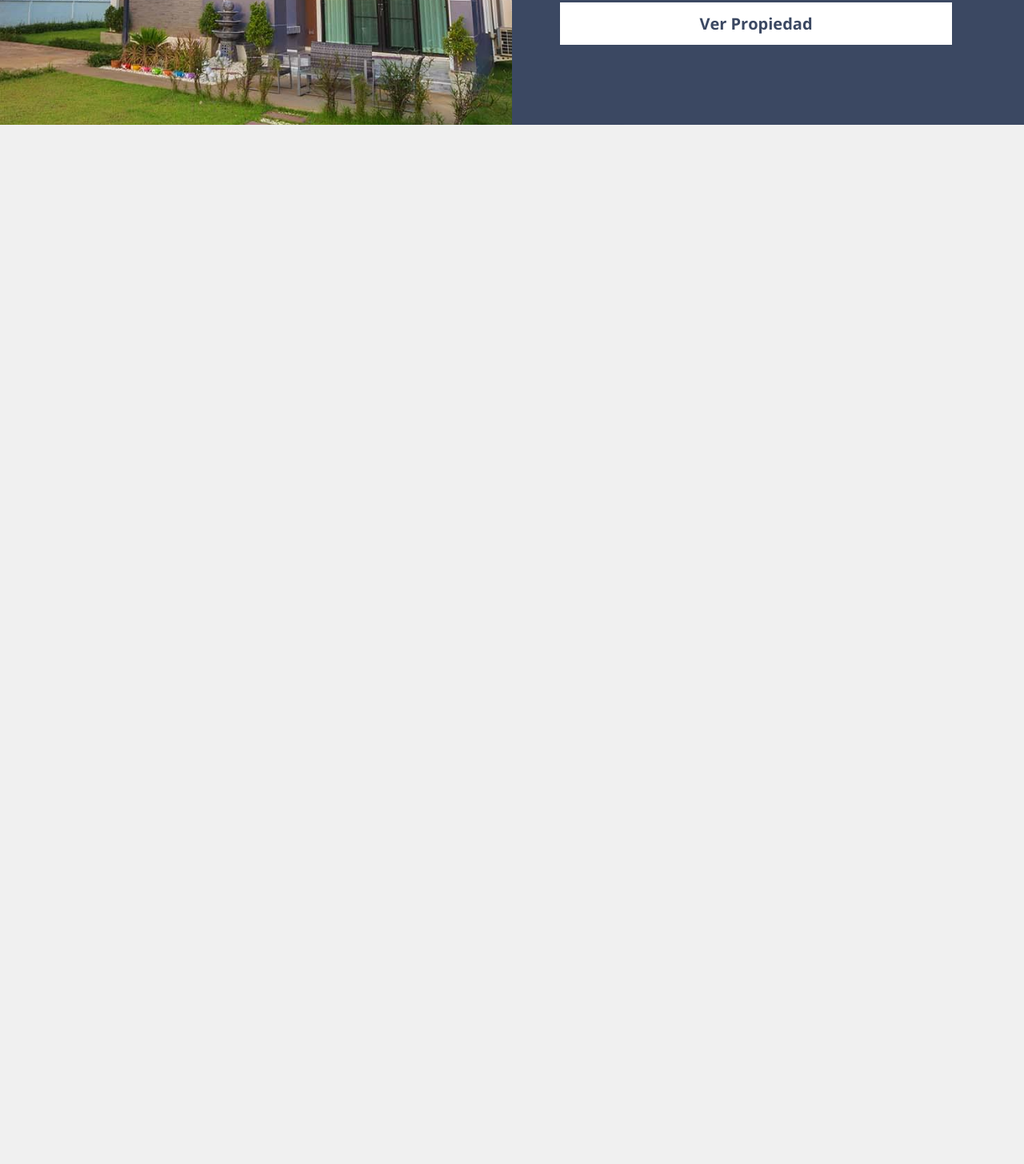
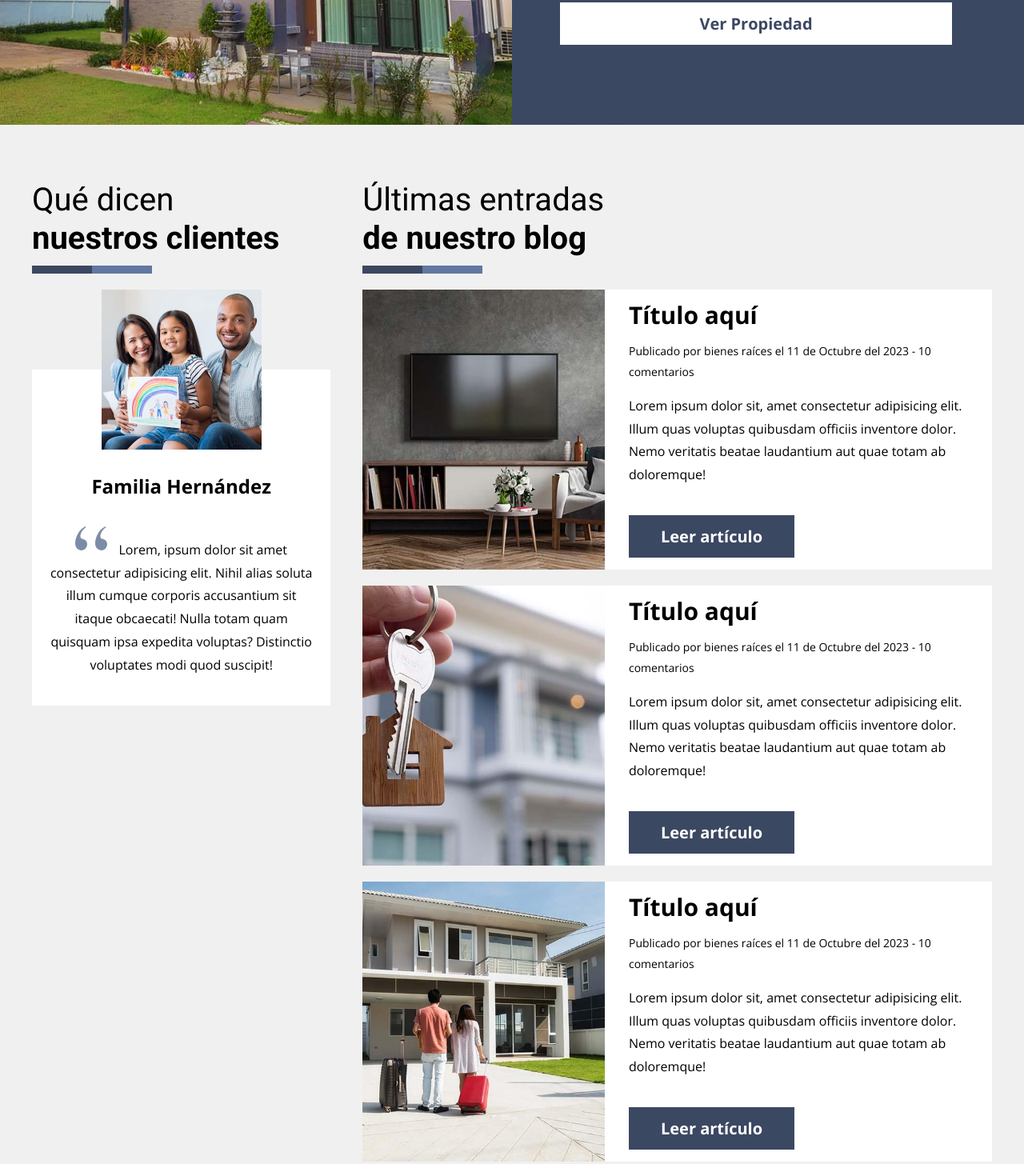
Before and after one commit to Geovanex24/real-state, a website: page index.html in a window 1280 px wide. Shown: the part 2451-3906 px from the top of the page at 80% size. Before the commit the page ends 2607 px from the top, so only its background shows below. Drawn offline with nearby package versions, Linux system fonts and the light colour scheme.

Commit message:
feat: Add reviews and comments

```diff
--- a/index.html
+++ b/index.html
@@ -149,6 +149,68 @@
         </div>
     </section>
 
+    <div class="testimoniales-blog contenedor">
+        <section class="testimoniales-blog__testimoniales">
+            <h2 class="testimoniales-blog__heading">Qué dicen <span>nuestros clientes</span></h2>
+            <div class="testimonial">
+                <img src="build/img/testimonial.jpg" alt="Imagen del testimonial" class="testimonial__imagen">
+                <div class="testimonial__contenido">
+                    <p class="testimonial__nombre">Familia Hernández</p>
+                    <p class="testimonial__texto">
+                        Lorem, ipsum dolor sit amet consectetur adipisicing elit. Nihil alias soluta illum cumque
+                        corporis accusantium sit itaque obcaecati! Nulla totam quam quisquam ipsa expedita voluptas?
+                        Distinctio voluptates modi quod suscipit!
+                    </p>
+                </div>
+            </div>
+        </section>
+        <section class="testimoniales-blog__blog">
+            <h2 class="testimoniales-blog__heading">Últimas entradas <span> de nuestro blog</span></h2>
+            <div class="entrada">
+                <div class="entrada__imagen-contenedor">
+                    <img src="build/img/blog_1.jpg" alt="Imagen del blog" class="entrada__imagen">
+                </div>
+                <div class="entrada__contenido">
+                    <h3 class="entrada__nombre">Título aquí</h3>
+                    <p class="entrada__meta">Publicado por bienes raíces el 11 de Octubre del 2023 - 10 comentarios</p>
+                    <p class="entrada__texto">
+                        Lorem ipsum dolor sit, amet consectetur adipisicing elit. Illum quas voluptas quibusdam officiis
+                        inventore dolor. Nemo veritatis beatae laudantium aut quae totam ab doloremque!
+                    </p>
+                    <a href="#" class="entrada__enlace">Leer artículo</a>
+                </div>
+            </div> <!-- .entrada -->
+            <div class="entrada">
+                <div class="entrada__imagen-contenedor">
+                    <img src="build/img/blog_2.jpg" alt="Imagen del blog" class="entrada__imagen">
+                </div>
+                <div class="entrada__contenido">
+                    <h3 class="entrada__nombre">Título aquí</h3>
+                    <p class="entrada__meta">Publicado por bienes raíces el 11 de Octubre del 2023 - 10 comentarios</p>
+                    <p class="entrada__texto">
+                        Lorem ipsum dolor sit, amet consectetur adipisicing elit. Illum quas voluptas quibusdam officiis
+                        inventore dolor. Nemo veritatis beatae laudantium aut quae totam ab doloremque!
+                    </p>
+                    <a href="#" class="entrada__enlace">Leer artículo</a>
+                </div>
+            </div> <!-- .entrada -->
+            <div class="entrada">
+                <div class="entrada__imagen-contenedor">
+                    <img src="build/img/blog_3.jpg" alt="Imagen del blog" class="entrada__imagen">
+                </div>
+                <div class="entrada__contenido">
+                    <h3 class="entrada__nombre">Título aquí</h3>
+                    <p class="entrada__meta">Publicado por bienes raíces el 11 de Octubre del 2023 - 10 comentarios</p>
+                    <p class="entrada__texto">
+                        Lorem ipsum dolor sit, amet consectetur adipisicing elit. Illum quas voluptas quibusdam officiis
+                        inventore dolor. Nemo veritatis beatae laudantium aut quae totam ab doloremque!
+                    </p>
+                    <a href="#" class="entrada__enlace">Leer artículo</a>
+                </div>
+            </div> <!-- .entrada -->
+        </section>
+    </div>
+
 </body>
 
 </html>
--- a/src/scss/base/_mixins.scss
+++ b/src/scss/base/_mixins.scss
@@ -57,11 +57,14 @@
   }
 }
 
-@mixin heading {
+@mixin heading($salto: false) {
   font-weight: 400;
 
   span {
     font-weight: 700;
+    @if ($salto) {
+      display: block;
+    }
   }
 
   &::after {
--- a/src/scss/ui/contenido/_index.scss
+++ b/src/scss/ui/contenido/_index.scss
@@ -1,2 +1,3 @@
 @forward "propiedades";
 @forward "destacada";
+@forward "testimonial-blog";
--- /dev/null
+++ b/src/scss/ui/contenido/_testimonial-blog.scss
@@ -0,0 +1,84 @@
+@use "base/variables" as v;
+@use "base/mixins" as m;
+
+.testimoniales-blog {
+  margin-top: 5rem;
+
+  @include m.desktop {
+    @include m.grid(3, 4rem);
+  }
+  &__blog {
+    grid-column: 2/4;
+  }
+
+  &__heading {
+    @include m.heading(true);
+  }
+}
+
+.testimonial {
+  text-align: center;
+
+  &__imagen {
+    width: 20rem;
+    margin: 0 auto;
+  }
+  &__contenido {
+    background-color: v.$blanco;
+    margin-top: -10rem;
+    padding: 10rem 2rem 2rem 2rem;
+  }
+  &__nombre {
+    font-size: 2.4rem;
+    font-weight: 700;
+  }
+  &__texto {
+    &::before {
+      content: "";
+      background-image: url(../img/quote.svg);
+      background-repeat: no-repeat;
+      background-position: center;
+      display: inline-block;
+      width: 4rem;
+      height: 4rem;
+      margin-right: 1rem;
+    }
+  }
+}
+
+.entrada {
+  background-color: v.$blanco;
+  margin-bottom: 2rem;
+
+  @include m.tablet {
+    @include m.grid(5, 2rem);
+    align-items: center;
+  }
+
+  &__imagen-contenedor {
+    @include m.tablet {
+      grid-column: 1/3;
+    }
+  }
+  &__imagen {
+    object-fit: cover;
+    width: 100%;
+    height: 35rem;
+  }
+  &__contenido {
+    padding: 1rem;
+    @include m.tablet {
+      grid-column: 3/6;
+    }
+  }
+  &__meta {
+    font-size: 1.4rem;
+  }
+  &__enlace {
+    @include m.boton(v.$primario, v.$blanco);
+    display: block;
+    @include m.tablet {
+      display: inline-block;
+    }
+  }
+}
```
Also changed, not shown: build/css/app.css, 1 other file.
